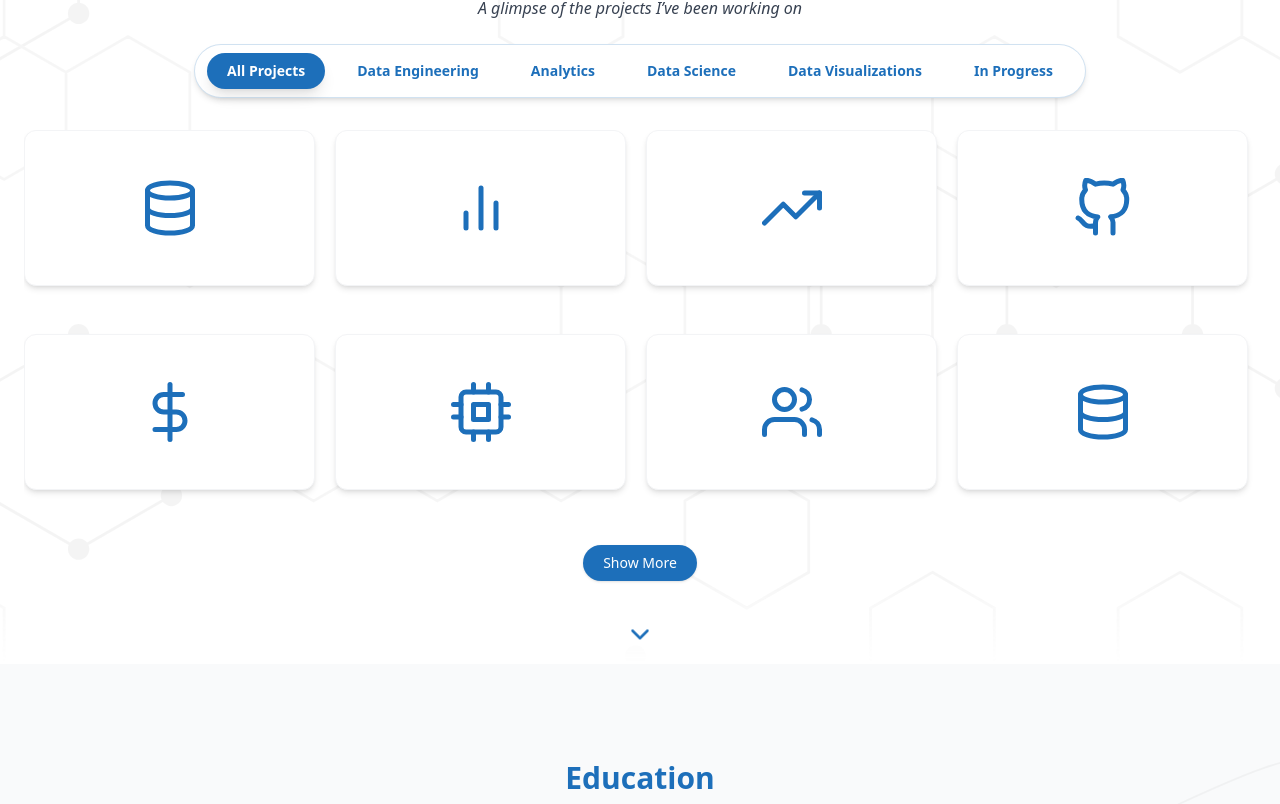
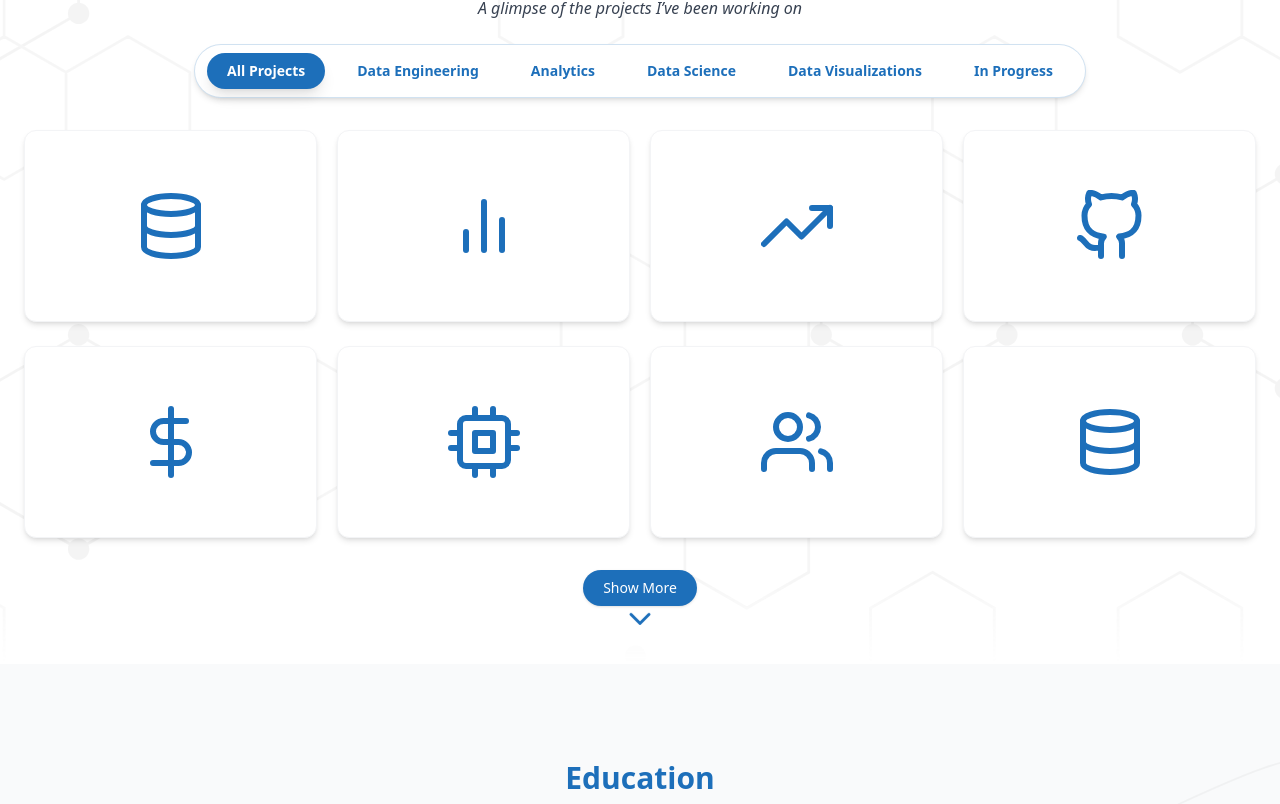
Before and after one commit to kamineni-rohit/rohit-kamineni-website, a React (Vite) app: page / in a window 1280 px wide. Shown: the part 1836-2640 px from the top of the page. Built offline with nearby package versions, Linux system fonts and the light colour scheme.

Commit message:
Layout and spacing changes to satisfactory level

```diff
--- a/src/components/Projects.jsx
+++ b/src/components/Projects.jsx
@@ -1,30 +1,26 @@
 import { useState, useEffect, useRef } from "react";
 import {
   FiChevronDown,
-  FiDatabase,     // For data engineering, databases, ETL
-  FiBarChart2,    // For analytics, visualizations, dashboards
-  FiCpu,          // For data science, ML, AI, computation
-  FiTrendingUp,   // For finance, stocks, prediction, trends
-  FiCode,         // For general code, software dev
-  FiUsers,        // For customer-related insights, segmentation
-  FiPackage,      // For supply chain, inventory
-  FiHeart,        // For healthcare
-  FiClipboard,    // Generic project/task
-  FiTool,         // For tools, work in progress
-  FiGithub,       // For GitHub/developer related
-  FiDollarSign    // For finance/economy related
-} from "react-icons/fi"; // Import necessary icons
-// Assuming SectionBackground and hexagonBg imports are correct based on your file structure
-import SectionBackground from "./SectionBackground";
-import hexagonBg from "../assets/backgrounds/Hexagon.svg";
+  FiDatabase,
+  FiBarChart2,
+  FiCpu,
+  FiTrendingUp,
+  FiCode,
+  FiUsers,
+  FiPackage,
+  FiHeart,
+  FiClipboard,
+  FiTool,
+  FiGithub,
+  FiDollarSign
+} from "react-icons/fi";
 
-// --- Constants for Clarity (Representing Tailwind values & Estimates) ---
-const GRID_GAP_X_REM = 1.25; // Corresponds to gap-x-5
-const GRID_GAP_Y_REM = 1.0;  // Corresponds to gap-y-4 (1rem)
-const DEFAULT_TILE_HEIGHT_REM = 14; // Corresponds to h-56
-const SECTION_PADDING_Y_REM = 5.0; // Corresponds to py-20 (2.5rem top, 2.5rem bottom) -> Note: py-20 is 5rem each side, total 10rem. Adjusted constant.
-const NAVBAR_HEIGHT_PX = 64; // ESTIMATED Navbar height in pixels (adjust if needed)
-const MIN_TILE_HEIGHT_PX = 120; // Minimum reasonable height for a tile with icon (increased slightly)
+// Assuming SectionBackground and hexagonBg imports are correct
+import SectionBackground from "./SectionBackground"; // Ensure this path is correct
+import hexagonBg from "../assets/backgrounds/Hexagon.svg"; // Ensure this path is correct
+
+// --- Constants ---
+const INITIAL_PROJECTS_TO_SHOW = 8; // Number of projects to show by default
 
 // --- Data ---
 const projectCategories = [
@@ -37,108 +33,99 @@ const projectCategories = [
 ];
 
 const projectsData = [
-    // Added an 'icon' field suggestion based on title/desc
   {
     title: "Databricks Retail Insights",
     desc: "Built ETL pipelines on Databricks for customer segmentation. Achieved 20% ROI improvement.",
     categories: ["All Projects", "Data Engineering", "Analytics"],
-        icon: FiDatabase, // ETL, Databricks -> Database
+    icon: FiDatabase,
   },
   {
     title: "Uber Data Analytics Pipeline",
     desc: "End-to-end pipeline on GCP using Mage, BigQuery, and Looker for demand/supply insights.",
     categories: ["All Projects", "Data Engineering", "Analytics"],
-        icon: FiBarChart2, // Analytics, Looker -> Chart
+    icon: FiBarChart2,
   },
   {
     title: "Cryptocurrency Price Prediction",
     desc: "ML model with ensemble methods; achieved 76.5% F1 score using engineered features.",
     categories: ["All Projects", "Data Science"],
-        icon: FiTrendingUp, // Crypto, Prediction -> Trend
+    icon: FiTrendingUp,
   },
   {
     title: "StackOverflow Developer Trends",
     desc: "Analyzed GitHub repos via BigQuery to uncover dev patterns. Engineered SQL dashboards.",
     categories: ["All Projects", "Data Visualizations", "Analytics"],
-        icon: FiGithub, // StackOverflow, GitHub -> GitHub icon
+    icon: FiGithub,
   },
   {
     title: "CommonCrawl Inflation Tracker",
     desc: "Built Spark-based ETL using Athena + EMR for category-level inflation metrics.",
     categories: ["All Projects", "Data Engineering", "Analytics"],
-        icon: FiDollarSign, // Inflation -> Dollar sign
+    icon: FiDollarSign,
   },
   {
     title: "Sales Forecasting – Superstore",
     desc: "Used ARIMA + Exponential Smoothing to uncover demand trends across regions.",
     categories: ["All Projects", "Data Science", "Analytics"],
-        icon: FiCpu, // Forecasting, Models -> CPU/Processing
+    icon: FiCpu,
   },
   {
     title: "McDigest – McDonald's Reviews Analysis",
     desc: "Used SAS Miner to uncover insights from 33K+ reviews. Boosted satisfaction metrics by 20%.",
     categories: ["All Projects", "Data Science", "Analytics"],
-        icon: FiUsers, // Reviews, Satisfaction -> Users
+    icon: FiUsers,
   },
   {
     title: "Travelogy – SQL Travel Engine",
     desc: "Designed normalized schema + ERD for search/feedback; reduced retrieval time by 30%.",
     categories: ["All Projects", "Data Engineering", "Data Visualizations"],
-        icon: FiDatabase, // SQL, Schema -> Database
+    icon: FiDatabase,
   },
   {
     title: "Supply Chain Inventory Optimizer",
     desc: "Optimizing stock levels using ML forecasting models.",
     categories: ["All Projects", "Data Science"],
-        icon: FiPackage, // Supply Chain, Inventory -> Package
+    icon: FiPackage,
   },
   {
     title: "Healthcare Claims Analyzer",
     desc: "Built ETL and dashboard system for insurance fraud detection.",
     categories: ["All Projects", "Analytics"],
-        icon: FiHeart, // Healthcare -> Heart
+    icon: FiHeart,
   },
   {
     title: "Stochastic Optimization for Trading",
     desc: "15-minute S&P 500 interval strategy using stochastic methods. In progress.",
     categories: ["In Progress", "Data Science"],
-        icon: FiTrendingUp, // Trading -> Trend
+    icon: FiTrendingUp,
   },
   {
     title: "Market Jump Predictor",
     desc: "Building classifier models on CRSP tick data. Experimental phase.",
     categories: ["In Progress", "Data Science"],
-        icon: FiTool, // In Progress, Experimental -> Tool
+    icon: FiTool,
   },
 ];
 
 // --- Helper Function to Get Icon ---
 const getProjectIcon = (project) => {
   if (project.icon) {
-    return project.icon; // Return assigned icon
+    return project.icon;
   }
-  // Fallback logic (optional, based on keywords if needed)
   const titleLower = project.title.toLowerCase();
   if (titleLower.includes("data") || titleLower.includes("sql") || titleLower.includes("etl")) return FiDatabase;
   if (titleLower.includes("analytic") || titleLower.includes("visual")) return FiBarChart2;
   if (titleLower.includes("science") || titleLower.includes("ml") || titleLower.includes("model")) return FiCpu;
   if (titleLower.includes("trad") || titleLower.includes("financ") || titleLower.includes("predict")) return FiTrendingUp;
   if (project.categories.includes("In Progress")) return FiTool;
-  return FiClipboard; // Default fallback
+  return FiClipboard;
 };
-
 
 // --- Component ---
 const Projects = () => {
   const [activeCategory, setActiveCategory] = useState("All Projects");
   const [showAll, setShowAll] = useState(false);
-  const [calculatedTileHeight, setCalculatedTileHeight] = useState(null); // Height in pixels
-
   const sectionRef = useRef(null); // Ref for the main section element
-  const nonScrollingRef = useRef(null); // Ref for the top non-scrolling content
-  const gridRef = useRef(null); // Ref for the grid container itself
-  const bottomAreaRef = useRef(null); // Ref for the bottom button area
-  const buttonRef = useRef(null); // Ref for the Show More/Less button itself (for scrolling)
 
   // Filter projects based on the active category
   const filteredProjects = projectsData.filter((project) =>
@@ -148,150 +135,71 @@ const Projects = () => {
   );
 
   // Determine if the "Show More" button should be displayed
-  const isExpandable = filteredProjects.length > 8;
-  // Determine which projects to display (first 8 or all)
-  const projectsToDisplay = showAll ? filteredProjects : filteredProjects.slice(0, 8);
+  const isExpandable = filteredProjects.length > INITIAL_PROJECTS_TO_SHOW;
 
-  // --- Dynamic Height Calculation (Restored) ---
+  // Determine which projects to display
+  const projectsToDisplay = showAll
+    ? filteredProjects
+    : filteredProjects.slice(0, INITIAL_PROJECTS_TO_SHOW);
+
+  // Effect for Intersection Observer to collapse section when scrolled out of view
   useEffect(() => {
-    const calculateHeight = () => {
-      // If showing all, reset to null to use default height class
-      if (showAll) {
-        if (calculatedTileHeight !== null) { // Only update state if it needs changing
-             setCalculatedTileHeight(null);
+    const currentSectionRef = sectionRef.current;
+    if (!currentSectionRef) return;
+
+    const observer = new IntersectionObserver(
+      ([entry]) => {
+        if (!entry.isIntersecting && showAll) {
+          setShowAll(false);
         }
-        return;
+      },
+      {
+        root: null,
+        threshold: 0, // Callback when element is 0% visible (leaves viewport)
       }
+    );
 
-      // Ensure refs are available
-      if (nonScrollingRef.current && bottomAreaRef.current && gridRef.current) {
-        // Get root font size for rem conversion
-        let rootFontSize = 16; // Default fallback
-        try {
-          const computedStyle = getComputedStyle(document.documentElement);
-          if (computedStyle && computedStyle.fontSize) {
-            rootFontSize = parseFloat(computedStyle.fontSize);
-          }
-        } catch (e) {
-          console.error("Could not compute root font size, using default.", e);
-        }
+    observer.observe(currentSectionRef);
 
-        // Convert section padding (py-20 -> 5rem top + 5rem bottom = 10rem total) to pixels
-        const totalSectionPaddingPx = (SECTION_PADDING_Y_REM * 2) * rootFontSize;
-
-        // Calculate the actual available height *within* the section's padding
-        // Subtract navbar height and the section's own padding
-        const availableInnerHeight = window.innerHeight - NAVBAR_HEIGHT_PX - totalSectionPaddingPx;
-
-        // Get heights of the fixed content within the section
-        const nonScrollingHeight = nonScrollingRef.current.offsetHeight;
-        const bottomAreaHeight = bottomAreaRef.current.offsetHeight;
-
-        // Calculate available height specifically for the grid container
-        // Ensure it's not negative
-        const availableGridHeight = Math.max(0, availableInnerHeight - nonScrollingHeight - bottomAreaHeight);
-
-        // Convert gap-y-6 (1.5rem) to pixels (Adjusted based on current grid class)
-        const gapYInPixels = 1.5 * rootFontSize; // Corresponds to gap-y-6
-
-        // Convert default tile height (14rem) to pixels
-        const defaultTileHeightPixels = DEFAULT_TILE_HEIGHT_REM * rootFontSize;
-
-        // Calculate the ideal height for each tile to fit exactly 2 rows
-        // Target height = (Available Grid Space - 1 Row Gap) / 2 Rows
-        const targetTileHeight = (availableGridHeight - gapYInPixels) / 2;
-
-        // Ensure calculated height is at least the minimum and not more than default
-        // Also ensure it's a positive value
-        let finalTileHeight = Math.max(MIN_TILE_HEIGHT_PX, targetTileHeight);
-        finalTileHeight = Math.min(finalTileHeight, defaultTileHeightPixels);
-
-        // Only update if the height is significantly different to avoid minor fluctuations
-        // or if it was previously null (initial calculation or after showing all)
-        if (calculatedTileHeight === null || Math.abs(calculatedTileHeight - finalTileHeight) > 1) {
-             setCalculatedTileHeight(finalTileHeight);
-        }
-
-      } else {
-        // Fallback if refs aren't ready - reset to null to use default class
-        if (calculatedTileHeight !== null) {
-            setCalculatedTileHeight(null);
-        }
+    return () => {
+      if (currentSectionRef) {
+        observer.unobserve(currentSectionRef);
       }
     };
+  }, [showAll]);
 
-    // Use setTimeout to ensure layout is stable after render before calculating
-    const timerId = setTimeout(calculateHeight, 50); // Delay ensures offsetHeights are correct
-
-    // Recalculate on window resize
-    window.addEventListener('resize', calculateHeight);
-
-    // Cleanup listener and timer
-    return () => {
-      clearTimeout(timerId);
-      window.removeEventListener('resize', calculateHeight);
+  const handleShowMore = () => {
+    setShowAll(true);
   };
 
-  // Rerun when dependencies change.
-  // Added projectsToDisplay.length: ensures recalculation if filtering changes the number of items (relevant if < 8)
-  // Added activeCategory: ensures recalculation if category changes number of items
-  }, [showAll, activeCategory, projectsToDisplay.length, calculatedTileHeight]); // Keep calculatedTileHeight dependency
-
-
-  // Handler for the "Show More" button
-  const handleShowMore = () => {
-    setShowAll(true);
-    // No need to manually set height to null, useEffect will handle it because showAll changed
-    setTimeout(() => {
-      buttonRef.current?.scrollIntoView({ behavior: "smooth", block: "nearest" });
-    }, 150);
-  };
-
-  // Handler for the "Show Less" button
-  const handleShowLess = () => {
-    sectionRef.current?.scrollIntoView({ behavior: "smooth", block: "start" });
-    setTimeout(() => {
-      setShowAll(false); // Let useEffect recalculate height after state update
-    }, 50);
-  };
-
-  // Function to scroll to the next section
   const scrollToNextSection = () => {
     document.getElementById("education")?.scrollIntoView({ behavior: "smooth" });
   };
 
-  // Determine tile style: use calculated height only when not showing all AND calculation is valid
-  const tileStyle = !showAll && calculatedTileHeight && calculatedTileHeight > 0
-    ? { height: `${calculatedTileHeight}px` }
-    : {};
-  // Determine tile class: use default h-56 only when showing all OR calculation failed/is invalid
-  const tileClass = (showAll || !calculatedTileHeight || calculatedTileHeight <= 0) ? 'h-56' : '';
-
+  // Determine tile height class based on showAll state
+  // h-48 (12rem) when collapsed, h-56 (14rem) when expanded
+  const tileHeightClass = showAll ? 'h-56' : 'h-48';
 
   return (
-    // Section: Enforces screen height, flex column layout, relative positioning.
-    // py-20 provides top/bottom padding (make sure SECTION_PADDING_Y_REM matches)
     <section
+      ref={sectionRef}
       id="projects"
-      ref={sectionRef}
-      className="h-screen flex flex-col items-center relative overflow-hidden py-20"
+      className={`relative flex flex-col py-20 transition-all duration-500 ease-in-out ${
+        showAll ? 'min-h-screen' : 'min-h-screen max-h-screen overflow-hidden'
+      }`}
     >
       <SectionBackground imageSrc={hexagonBg} opacity={0.09} />
 
-      {/* Inner container: Manages width limit, horizontal padding, and flex flow. h-full ensures it fills the padded section height. */}
-      <div className="flex flex-col h-full w-full max-w-7xl mx-auto px-4 md:px-6 z-10">
-
-        {/* --- Non-Scrolling Content Area (Fixed Height Portion) --- */}
-        {/* Added ref here for height calculation */}
-        <div ref={nonScrollingRef} className="flex-shrink-0">
-          {/* Title and Subtitle */}
+      {/* Inner container: 'pb-6' for bottom spacing for content, chevron is now outside this div */}
+      <div className="relative flex flex-col h-full w-full max-w-7xl mx-auto px-4 md:px-6 z-10 pb-6">
+        {/* --- Content Area (Title, Categories) --- */}
+        <div className="flex-shrink-0">
           <h2 className="text-3xl font-bold text-accent mb-4 text-center">
             Projects Portfolio
           </h2>
           <p className="text-gray-700 text-center mb-6 italic">
             A glimpse of the projects I’ve been working on
           </p>
-          {/* Category Picker */}
           <div className="mb-8 w-full flex justify-center">
             <div className="flex flex-wrap justify-center gap-2 md:gap-3 px-3 py-2 bg-white border border-accent/20 rounded-full shadow-md backdrop-blur-sm">
               {projectCategories.map((cat) => (
@@ -299,8 +207,7 @@ const Projects = () => {
                   key={cat}
                   onClick={() => {
                     setActiveCategory(cat);
-                    setShowAll(false); // Reset showAll state
-                    // No need to set height null here, useEffect handles it
+                    setShowAll(false);
                     sectionRef.current?.scrollIntoView({ behavior: 'smooth', block: 'start' });
                   }}
                   className={`relative px-4 py-1.5 md:px-5 md:py-2 text-xs md:text-sm font-semibold rounded-full transition-all duration-300 ease-out ${
@@ -315,43 +222,27 @@ const Projects = () => {
             </div>
           </div>
         </div>
-        {/* --- End Non-Scrolling Content Area --- */}
+        {/* --- End Content Area --- */}
 
-
-        {/* --- Scrolling Content Area (Projects Grid) --- */}
-        {/* Added ref here for height calculation */}
-        {/* flex-grow allows this div to take available space */}
-        {/* overflow-y-auto enables scrolling within this div if content exceeds space */}
-        {/* Added pb-4 for padding at the bottom of the scrollable area */}
+        {/* --- Projects Grid: 'pb-2' for spacing below tiles --- */}
         <div
-          ref={gridRef} // Ref needed for height calculation
-          className={`grid grid-cols-1 sm:grid-cols-2 lg:grid-cols-4 gap-x-5 gap-y-6 flex-grow w-full overflow-y-auto pr-2 pb-4 scrollbar-thin scrollbar-thumb-accent/50 scrollbar-track-accent/10`}
+          className="grid grid-cols-1 sm:grid-cols-2 lg:grid-cols-4 gap-x-5 gap-y-6 w-full pb-2"
         >
           {projectsToDisplay.map((project, index) => {
-             const IconComponent = getProjectIcon(project); // Get the icon component
+            const IconComponent = getProjectIcon(project);
             return (
-               // Project Tile: Apply dynamic height style OR default h-56 class
-               // Added 'group', relative positioning, flex centering
               <div
                 key={index}
-                 // Apply conditional class and style for height control
-                 // Added group, relative, overflow-hidden, cursor-pointer, flex, items-center, justify-center
-                 className={`group relative bg-white rounded-xl shadow-md border border-gray-100 hover:shadow-lg transition-all duration-300 ease-in-out overflow-hidden p-4 cursor-pointer flex items-center justify-center ${tileClass}`}
-                 style={tileStyle} // Apply dynamic height style
+                // Apply dynamic tile height class
+                className={`group relative bg-white rounded-xl shadow-md border border-gray-100 hover:shadow-lg transition-all duration-300 ease-in-out overflow-hidden p-4 cursor-pointer flex items-center justify-center ${tileHeightClass}`}
               >
-                 {/* Icon Display (Visible by default) */}
-                 {/* Adjusted icon size slightly */}
-                 <div className="text-accent text-5xl md:text-6xl transition-opacity duration-300 ease-in-out group-hover:opacity-20">
+                <div className="text-accent text-6xl md:text-7xl transition-opacity duration-300 ease-in-out group-hover:opacity-20">
                   <IconComponent />
                 </div>
-
-                 {/* Hover Content (Overlay + Text) - Hidden by default */}
-                 {/* Uses absolute inset-0 to fill the tile regardless of its calculated height */}
                 <div className="absolute inset-0 bg-black bg-opacity-70 p-4 flex flex-col justify-center items-center text-center opacity-0 group-hover:opacity-100 transition-opacity duration-300 ease-in-out">
                   <h3 className="text-base md:text-md font-semibold mb-1 md:mb-2 text-white">
                     {project.title}
                   </h3>
-                   {/* Adjusted line-clamp based on typical space */}
                   <p className="text-xs md:text-sm text-gray-200 line-clamp-3 md:line-clamp-4">
                     {project.desc}
                   </p>
@@ -359,45 +250,43 @@ const Projects = () => {
               </div>
             );
           })}
-           {/* Empty state message */}
           {projectsToDisplay.length === 0 && (
             <div className="col-span-full text-center text-gray-500 py-10">
               No projects found in this category.
             </div>
           )}
         </div>
-        {/* --- End Scrolling Content Area --- */}
+        {/* --- End Projects Grid --- */}
 
-
-        {/* --- Bottom Fixed Area (Button & Chevron) --- */}
-        {/* Added ref here for height calculation */}
-        {/* flex-shrink-0 prevents this area from shrinking */}
-        {/* min-h-[54px] ensures space for the button even if it's not rendered */}
-        <div ref={bottomAreaRef} className="flex justify-center items-center pt-2 md:pt-3 min-h-[54px] flex-shrink-0">
-          {isExpandable && (
+        {/* --- Bottom Button Area: 'pb-2' for spacing above chevron area if chevron were inside this div --- */}
+        {/* This padding might need adjustment now that chevron is outside */}
+        <div className="flex justify-center items-center pt-4 md:pt-6 pb-2 min-h-[54px] flex-shrink-0">
+          {isExpandable && !showAll && (
             <button
-              ref={buttonRef} // Ref for scrolling into view
-              onClick={showAll ? handleShowLess : handleShowMore}
+              onClick={handleShowMore}
               className="px-5 py-2 text-sm bg-accent text-white rounded-full shadow hover:opacity-90 transition"
             >
-              {showAll ? "Show Less" : "Show More"}
+              Show More
             </button>
           )}
         </div>
+        {/* --- End Bottom Button Area --- */}
 
-        {/* Chevron - Always rendered */}
-        <div className="absolute bottom-3 left-0 w-full flex justify-center z-20">
+      </div> {/* End Inner container */}
+
+      {/* Chevron - Now always rendered, positioned relative to the main section */}
+      {/* Styled like About.jsx chevron, using 'bottom-10' for consistency */}
       <div
-            className="text-accent text-3xl cursor-pointer animate-bounce hover:text-accent-dark transition-colors"
+        className="absolute bottom-6 left-0 w-full flex justify-center z-20" // Parent handles centering
         onClick={scrollToNextSection}
         title="Scroll to next section"
+      >
+        <div
+          className="text-accent text-4xl cursor-pointer animate-bounce"
         >
           <FiChevronDown />
         </div>
       </div>
-         {/* --- End Bottom Fixed Area --- */}
-
-      </div> {/* End Inner container */}
     </section>
   );
 };
```
Lines whose indentation alone changed are shown as unchanged.
